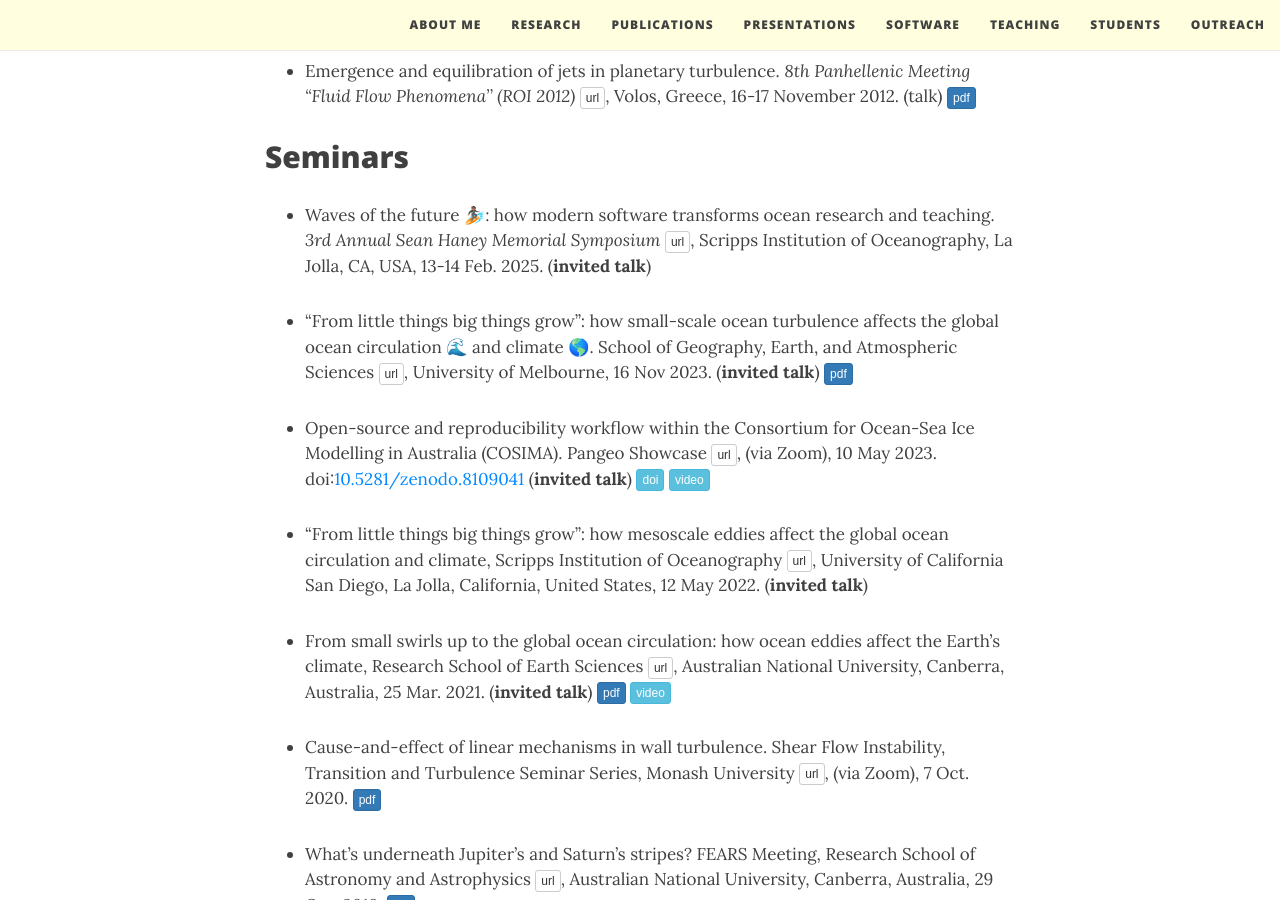
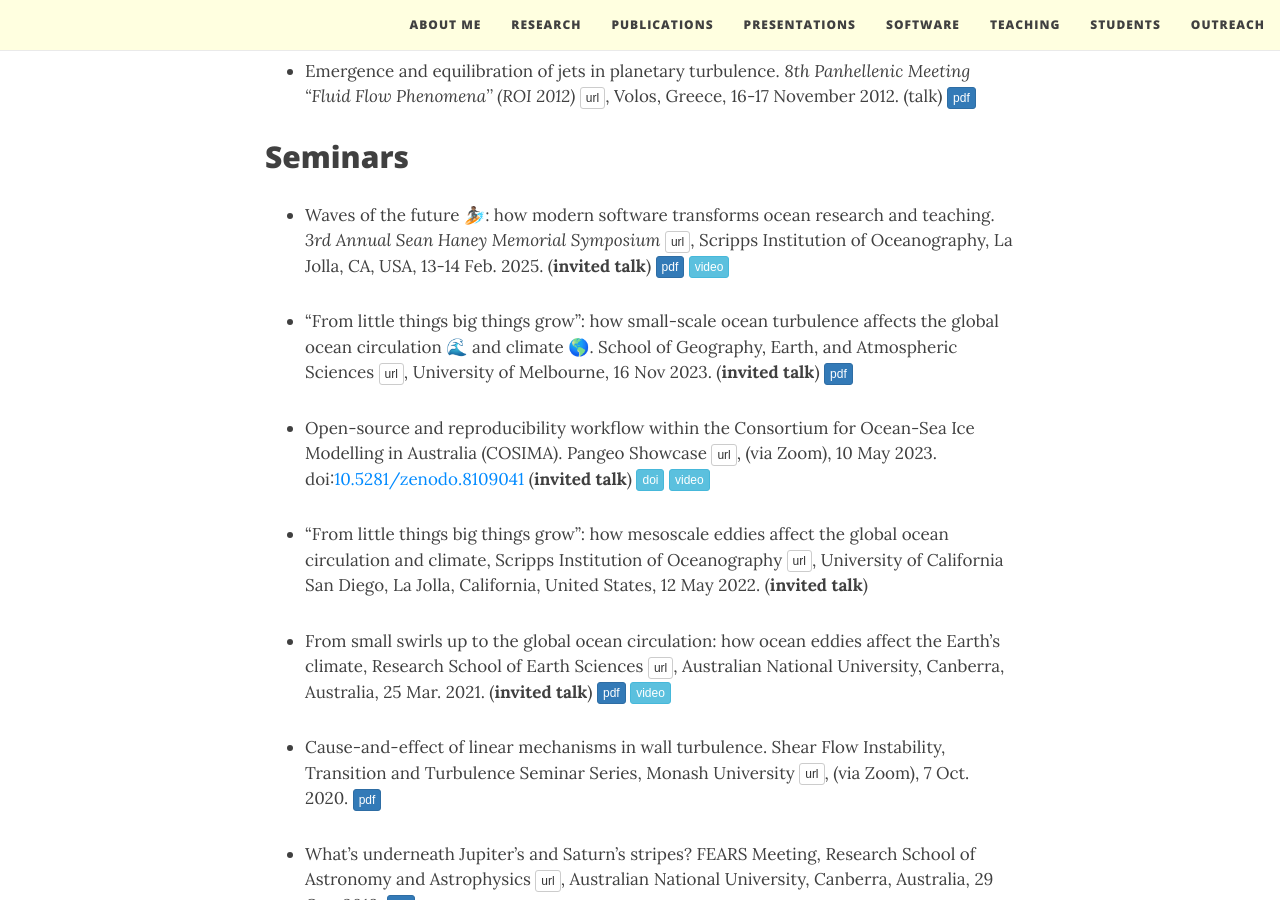
Before and after one commit to navidcy/navidcy.github.io, a Jekyll site: the page built from presentations.md, in a window 1280 px wide and 900 px high, scrolled down 2283 px. Built offline with Jekyll 4.4.1, drawn with Linux system fonts in a browser that asks for light colours; nearby versions of some CDN libraries.

Commit message:
add SH2025 presentation

```diff
--- a/presentations.md
+++ b/presentations.md
@@ -54,7 +54,7 @@ title: Presentations
 
 ## Seminars
 
-- Waves of the future 🏄🏽: how modern software transforms ocean research and teaching. _3rd Annual Sean Haney Memorial Symposium_ [<span class="btn btn-default btn-xs{{end}}" style="font-family:sans-serif;">url</span>][sh2025-site], Scripps Institution of Oceanography, La Jolla, CA, USA, 13-14 Feb. 2025. (**invited talk**)
+- Waves of the future 🏄🏽: how modern software transforms ocean research and teaching. _3rd Annual Sean Haney Memorial Symposium_ [<span class="btn btn-default btn-xs{{end}}" style="font-family:sans-serif;">url</span>][sh2025-site], Scripps Institution of Oceanography, La Jolla, CA, USA, 13-14 Feb. 2025. (**invited talk**) [<span class="btn btn-primary btn-xs{{end}}" style="font-family:sans-serif;">pdf</span>][SH2025-Feb2025] [<span class="btn btn-info btn-xs{{end}}" style="font-family:sans-serif;">video</span>][SH2025-youtube]{:target="_blank"}
 
 - “From little things big things grow”: how small-scale ocean turbulence affects the global ocean circulation 🌊 and climate 🌎. School of Geography, Earth, and Atmospheric Sciences [<span class="btn btn-default btn-xs{{end}}" style="font-family:sans-serif;">url</span>][sgeas-site]{:target="_blank"}, University of Melbourne, 16 Nov 2023. (**invited talk**) [<span class="btn btn-primary btn-xs{{end}}" style="font-family:sans-serif;">pdf</span>][SGEAS-Nov2023]
 
@@ -104,7 +104,9 @@ title: Presentations
 
 - Verification of the predictions of SSST in nonlinear simulations. 2nd  Meeting of "Zonal Jets and Eddies" team, International Space Science Institute (ISSI) [<span class="btn btn-default btn-xs{{end}}" style="font-family:sans-serif;">url</span>][ISSI-site]{:target="_blank"}, Bern, Switzerland, 2-5 Apr. 2013. [<span class="btn btn-primary btn-xs{{end}}" style="font-family:sans-serif;">pdf</span>][ISSI_Apr2013]
 
+[SH2025-Feb2025]: SH2025_Feb2025.pdf
 [SGEAS-Nov2023]: SGEAS_2023.pdf
+[SH2025-youtube]: https://www.youtube.com/watch?v=5TfGeuNE2zY
 [pangeo-showcase-youtube]: https://youtu.be/48A9_AxbvUg
 [ALCS23-oceananigans]: ALCS23-Oceananigans.pdf
 [RSES-Mar2021]: RSES-EddiesClimate_Mar2021.pdf
```
Also changed, not shown: 1 other file.
